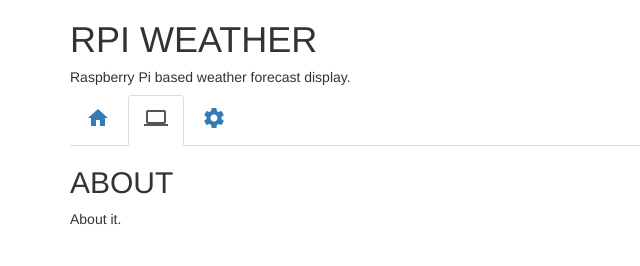
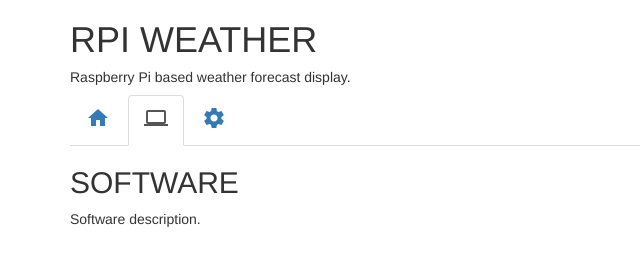
Before and after one commit to caternuson/rpi-weather, a plain HTML site: page index.html in a window 1280 px wide. Both pictures are taken after a click on the link "computer". Shown: the whole page, without its empty margins (0-640 px from the left). Drawn offline with nearby package versions, Linux system fonts and the light colour scheme.

Commit message:
ongoing edits

```diff
--- a/index.html
+++ b/index.html
@@ -26,7 +26,7 @@
         About it.
       </p>
     </div>
-    <div id="tab_build" class="tab-pane">
+    <div id="tab_software" class="tab-pane">
       <h2>SOFTWARE</h2>
       <p>
         Software description.
```
Also changed, not shown: static/CLOUD.jpg (renamed from CLOUD.jpg), static/RAIN.jpg (renamed from RAIN.jpg), static/SHOWERS.jpg (renamed from SHOWERS.jpg), static/SNOW.jpg (renamed from SNOW.jpg), static/STORM.jpg (renamed from STORM.jpg), static/SUNNY.jpg (renamed from SUNNY.jpg), static/UNKNOWN.jpg (renamed from UNKNOWN.jpg), static/rpi-weather-thumb.jpg (renamed from rpi-weather-thumb.jpg).
